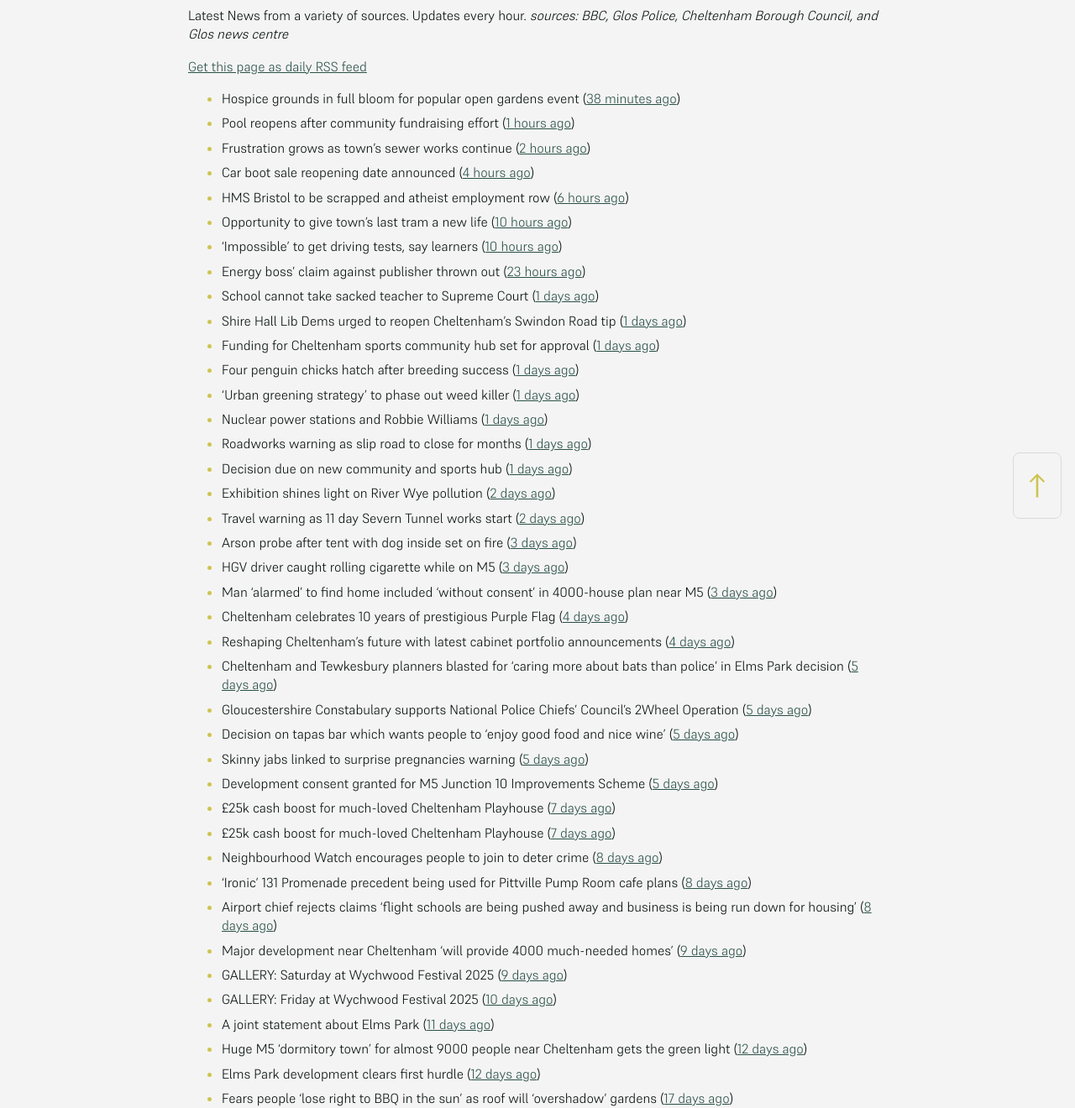
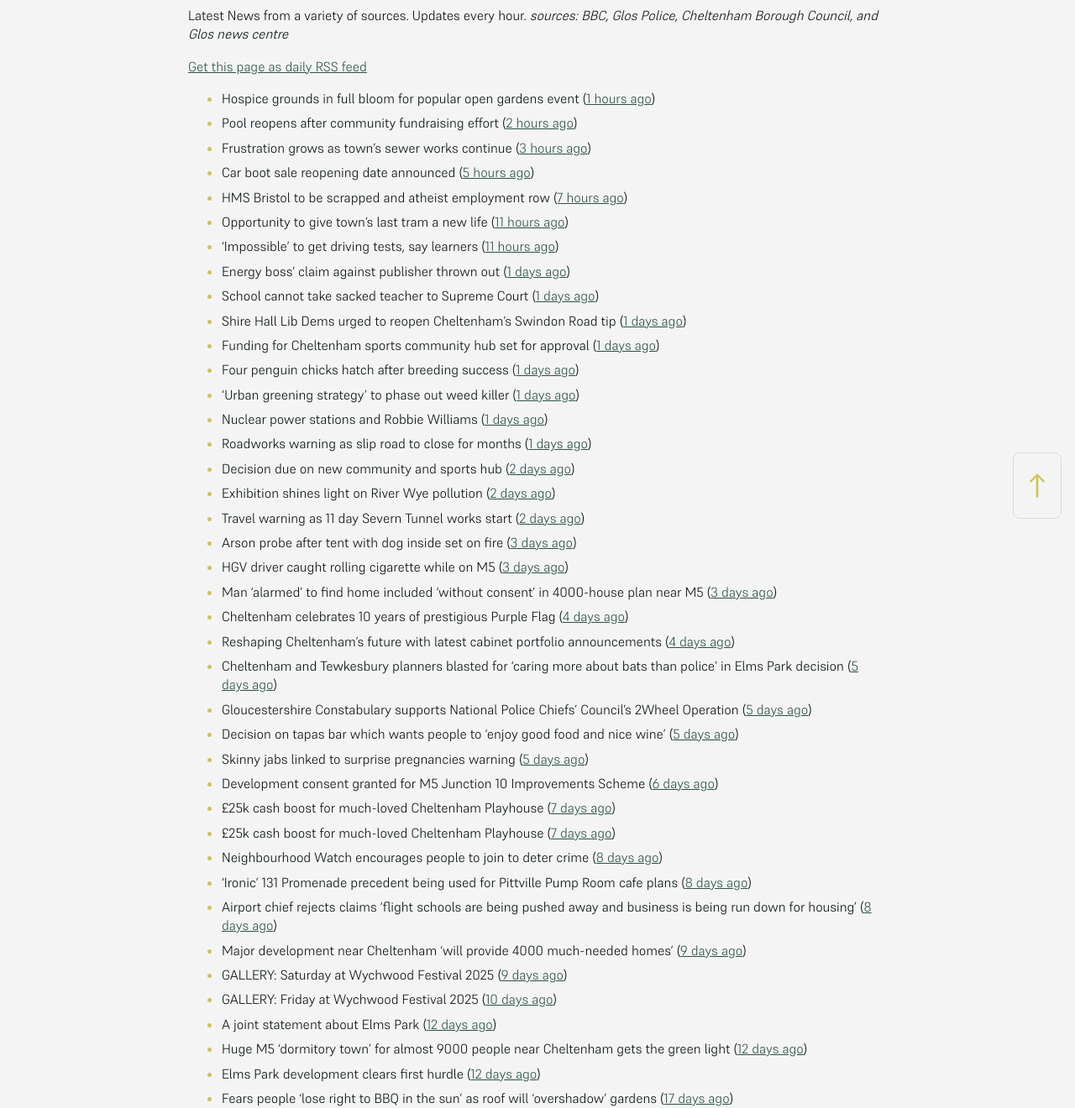
Before and after one commit to mat-0/cheltenham-open-data, a Jekyll site: the page built from _pages/news.md, in a window 1280 px wide. Shown: the part 266-1586 px from the top of the page at 84% size. Built offline with Jekyll 4.4.1, drawn with Linux system fonts in a browser that asks for light colours.

Commit message:
Updated 2025-06-10 16:59:10

```diff
--- a/_pages/news.md
+++ b/_pages/news.md
@@ -12,14 +12,14 @@ _sources: BBC, Glos Police, Cheltenham Borough Council, and Glos news centre_
 [Get this page as daily RSS feed](/daily.rss)
 
 <!-- news_marker starts -->
-- Hospice grounds in full bloom for popular open gardens event ([38 minutes ago](https://gloucesternewscentre.co.uk/hospice-grounds-in-full-bloom-for-popular-open-gardens-event/))
-- Pool reopens after community fundraising effort ([1 hours ago](https://www.bbc.com/news/articles/cg5vl5zvp69o))
-- Frustration grows as town's sewer works continue ([2 hours ago](https://www.bbc.com/news/articles/c5yq58qpgd7o))
-- Car boot sale reopening date announced ([4 hours ago](https://www.bbc.com/news/articles/c3v54dgvq6go))
-- HMS Bristol to be scrapped and atheist employment row ([6 hours ago](https://www.bbc.com/news/articles/c93lv9zr5ppo))
-- Opportunity to give town's last tram a new life ([10 hours ago](https://www.bbc.com/news/articles/c80km7j1131o))
-- 'Impossible' to get driving tests, say learners ([10 hours ago](https://www.bbc.com/news/articles/c8jgndjnlmvo))
-- Energy boss' claim against publisher thrown out ([23 hours ago](https://www.bbc.com/news/articles/c9918ek3y4go))
+- Hospice grounds in full bloom for popular open gardens event ([1 hours ago](https://gloucesternewscentre.co.uk/hospice-grounds-in-full-bloom-for-popular-open-gardens-event/))
+- Pool reopens after community fundraising effort ([2 hours ago](https://www.bbc.com/news/articles/cg5vl5zvp69o))
+- Frustration grows as town's sewer works continue ([3 hours ago](https://www.bbc.com/news/articles/c5yq58qpgd7o))
+- Car boot sale reopening date announced ([5 hours ago](https://www.bbc.com/news/articles/c3v54dgvq6go))
+- HMS Bristol to be scrapped and atheist employment row ([7 hours ago](https://www.bbc.com/news/articles/c93lv9zr5ppo))
+- Opportunity to give town's last tram a new life ([11 hours ago](https://www.bbc.com/news/articles/c80km7j1131o))
+- 'Impossible' to get driving tests, say learners ([11 hours ago](https://www.bbc.com/news/articles/c8jgndjnlmvo))
+- Energy boss' claim against publisher thrown out ([1 days ago](https://www.bbc.com/news/articles/c9918ek3y4go))
 - School cannot take sacked teacher to Supreme Court ([1 days ago](https://www.bbc.com/news/articles/cn7zn077nd4o))
 - Shire Hall Lib Dems urged to reopen Cheltenham’s Swindon Road tip ([1 days ago](https://gloucesternewscentre.co.uk/shire-hall-lib-dems-urged-to-reopen-cheltenhams-swindon-road-tip/))
 - Funding for Cheltenham sports community hub set for approval ([1 days ago](https://gloucesternewscentre.co.uk/funding-for-cheltenham-sports-community-hub-set-for-approval/))
@@ -27,7 +27,7 @@ _sources: BBC, Glos Police, Cheltenham Borough Council, and Glos news centre_
 - 'Urban greening strategy' to phase out weed killer ([1 days ago](https://www.bbc.com/news/articles/c201jv8v311o))
 - Nuclear power stations and Robbie Williams ([1 days ago](https://www.bbc.com/news/articles/cy4ekkyej0ko))
 - Roadworks warning as slip road to close for months ([1 days ago](https://www.bbc.com/news/articles/c308j6d7ngno))
-- Decision due on new community and sports hub ([1 days ago](https://www.bbc.com/news/articles/cy4k5kv0v2go))
+- Decision due on new community and sports hub ([2 days ago](https://www.bbc.com/news/articles/cy4k5kv0v2go))
 - Exhibition shines light on River Wye pollution ([2 days ago](https://www.bbc.com/news/articles/c62814zl1q5o))
 - Travel warning as 11 day Severn Tunnel works start ([2 days ago](https://www.bbc.com/news/articles/c5yk6z54e2zo))
 - Arson probe after tent with dog inside set on fire ([3 days ago](https://www.bbc.com/news/articles/cj42gp7n744o))
@@ -48,7 +48,7 @@ _sources: BBC, Glos Police, Cheltenham Borough Council, and Glos news centre_
 - Major development near Cheltenham ‘will provide 4000 much-needed homes’ ([9 days ago](https://gloucesternewscentre.co.uk/major-development-near-cheltenham-will-provide-4000-much-needed-homes/))
 - GALLERY: Saturday at Wychwood Festival 2025 ([9 days ago](https://gloucesternewscentre.co.uk/gallery-saturday-at-wychwood-festival-2025/))
 - GALLERY: Friday at Wychwood Festival 2025 ([10 days ago](https://gloucesternewscentre.co.uk/gallery-friday-at-wychwood-festival-2025/))
-- A joint statement about Elms Park ([11 days ago](https://www.cheltenham.gov.uk/news/article/3015/a_joint_statement_about_elms_park))
+- A joint statement about Elms Park ([12 days ago](https://www.cheltenham.gov.uk/news/article/3015/a_joint_statement_about_elms_park))
 - Huge M5 ‘dormitory town’ for almost 9000 people near Cheltenham gets the green light ([12 days ago](https://gloucesternewscentre.co.uk/huge-m5-dormitory-town-for-almost-9000-people-near-cheltenham-gets-the-green-light/))
 - Elms Park development clears first hurdle ([12 days ago](https://gloucesternewscentre.co.uk/elms-park-development-clears-first-hurdle/))
 - Fears people ‘lose right to BBQ in the sun’ as roof will ‘overshadow’ gardens ([17 days ago](https://gloucesternewscentre.co.uk/fears-people-lose-right-to-bbq-in-the-sun-as-roof-will-overshadow-gardens/))
```
Also changed, not shown: other parts of _pages/news.md (+1 -1 lines), _data/flood.json (+5 -69 lines), _pages/fix-my-street.md (+1 -1 lines), index.md (+5 -5 lines).
